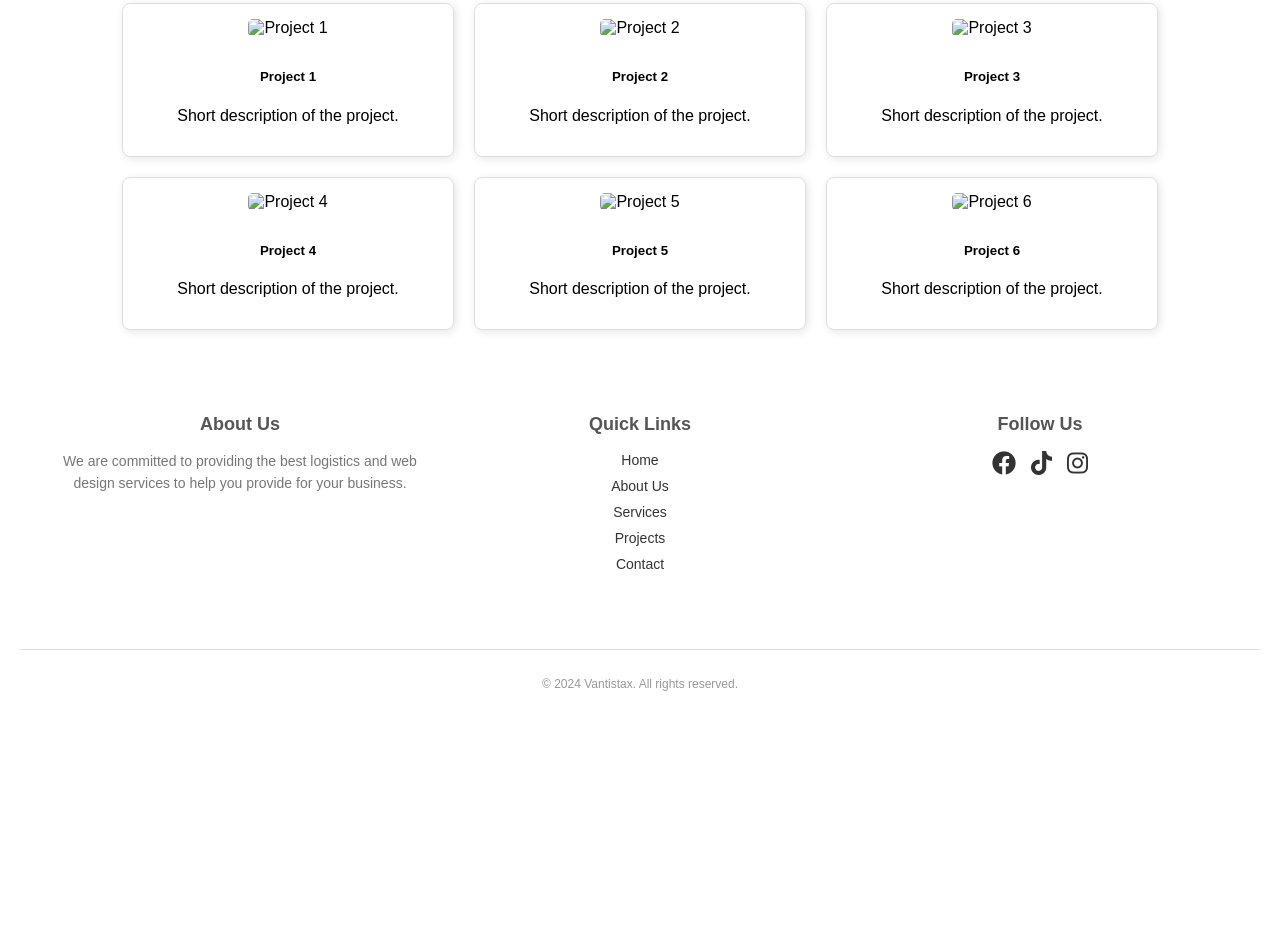
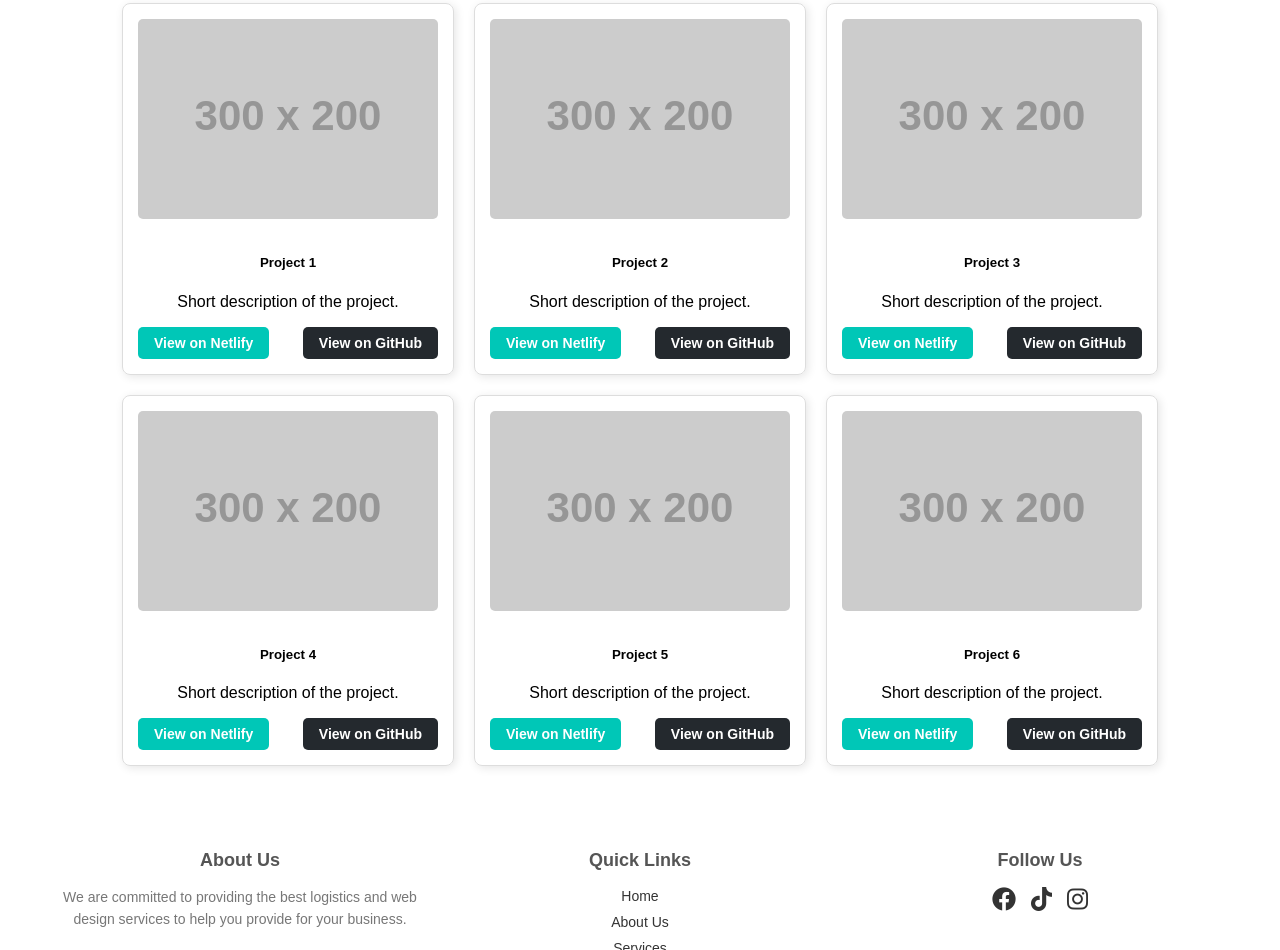
Before and after one commit to Boya015/Vantistax-digital, a plain HTML site: page pages/projects.html in a window 1280 px wide. Shown: the part 566-1516 px from the top of the page. Before the commit the page ends 1309 px from the top, so only its background shows below. Drawn offline with Linux system fonts and the light colour scheme; placeholder pictures from the web are drawn by us.

Commit message:
added buttons on project page

```diff
--- a/assets/css/projects.css
+++ b/assets/css/projects.css
@@ -78,6 +78,45 @@ text-align: center;
   margin-bottom: 10px;
 }
 
+
+/* Styling for buttons */
+.card-links {
+  display: flex;
+  justify-content: space-between;
+  margin-top: 10px;
+}
+
+.btn {
+  display: inline-block;
+  padding: 8px 16px;
+  font-size: 14px;
+  font-weight: bold;
+  text-align: center;
+  border-radius: 5px;
+  text-decoration: none;
+  transition: all 0.3s ease-in-out;
+}
+
+/* Netlify Button */
+.netlify-btn {
+  background-color: #00C7B7;
+  color: white;
+}
+
+.netlify-btn:hover {
+  background-color: #009e90;
+}
+
+/* GitHub Button */
+.github-btn {
+  background-color: #24292e;
+  color: white;
+}
+
+.github-btn:hover {
+  background-color: #1b1f23;
+}
+
 @media (min-width: 768px) {
   .hero-banner {
     padding: 100px;
--- a/assets/css/service.css
+++ b/assets/css/service.css
@@ -70,6 +70,8 @@ nav ol li:last-child::after {
   width: 300px;
   padding: 20px;
   text-align: center;
+  border: solid 2px #ddd;
+  border-radius: 10px;
 }
 
 .service-box img {
--- a/pages/projects.html
+++ b/pages/projects.html
@@ -67,35 +67,64 @@
       <h2>Our Projects</h2>
       <div class="cards">
         <div class="card">
-              <img src="project1-thumbnail.png" alt="Project 1">
+          <img src="https://via.placeholder.com/300x200" alt="Project 1">
           <h5>Project 1</h5>
           <p>Short description of the project.</p>
+          <div class="card-links">
+            <a href="https://your-netlify-link.com" class="btn netlify-btn" target="_blank">View on Netlify</a>
+            <a href="https://github.com/your-repo" class="btn github-btn" target="_blank">View on GitHub</a>
+          </div>
         </div>
         <div class="card">
-              <img src="project2-thumbnail.png" alt="Project 2">
+          <img src="https://via.placeholder.com/300x200" alt="Project 1">
           <h5>Project 2</h5>
           <p>Short description of the project.</p>
+          <div class="card-links">
+            <a href="https://your-netlify-link.com" class="btn netlify-btn" target="_blank">View on Netlify</a>
+            <a href="https://github.com/your-repo" class="btn github-btn" target="_blank">View on GitHub</a>
           </div>
+        </div>
+
         <div class="card">
-              <img src="project3-thumbnail.png" alt="Project 3">
+          <img src="https://via.placeholder.com/300x200" alt="Project 1">
           <h5>Project 3</h5>
           <p>Short description of the project.</p>
+          <div class="card-links">
+            <a href="https://your-netlify-link.com" class="btn netlify-btn" target="_blank">View on Netlify</a>
+            <a href="https://github.com/your-repo" class="btn github-btn" target="_blank">View on GitHub</a>
           </div>
+        </div>
+
         <div class="card">
-              <img src="project4-thumbnail.png" alt="Project 4">
+          <img src="https://via.placeholder.com/300x200" alt="Project 1">
           <h5>Project 4</h5>
           <p>Short description of the project.</p>
+          <div class="card-links">
+            <a href="https://your-netlify-link.com" class="btn netlify-btn" target="_blank">View on Netlify</a>
+            <a href="https://github.com/your-repo" class="btn github-btn" target="_blank">View on GitHub</a>
           </div>
+        </div>
+
         <div class="card">
-              <img src="project5-thumbnail.png" alt="Project 5">
+          <img src="https://via.placeholder.com/300x200" alt="Project 1">
           <h5>Project 5</h5>
           <p>Short description of the project.</p>
+          <div class="card-links">
+            <a href="https://your-netlify-link.com" class="btn netlify-btn" target="_blank">View on Netlify</a>
+            <a href="https://github.com/your-repo" class="btn github-btn" target="_blank">View on GitHub</a>
           </div>
+        </div>
+
         <div class="card">
-              <img src="project6-thumbnail.png" alt="Project 6">
+          <img src="https://via.placeholder.com/300x200" alt="Project 1">
           <h5>Project 6</h5>
           <p>Short description of the project.</p>
+          <div class="card-links">
+            <a href="https://your-netlify-link.com" class="btn netlify-btn" target="_blank">View on Netlify</a>
+            <a href="https://github.com/your-repo" class="btn github-btn" target="_blank">View on GitHub</a>
           </div>
+        </div>
+        <!-- Repeat for all other projects -->
       </div>
     </div>
 
```
Lines whose indentation alone changed are shown as unchanged.
